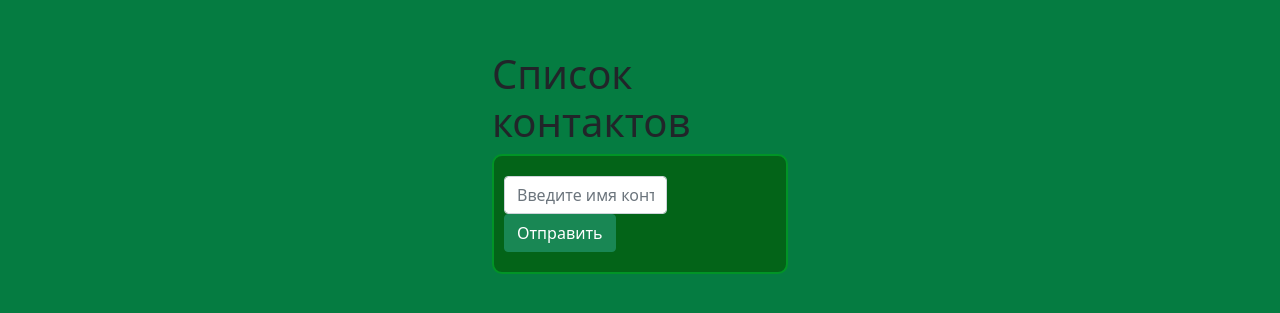
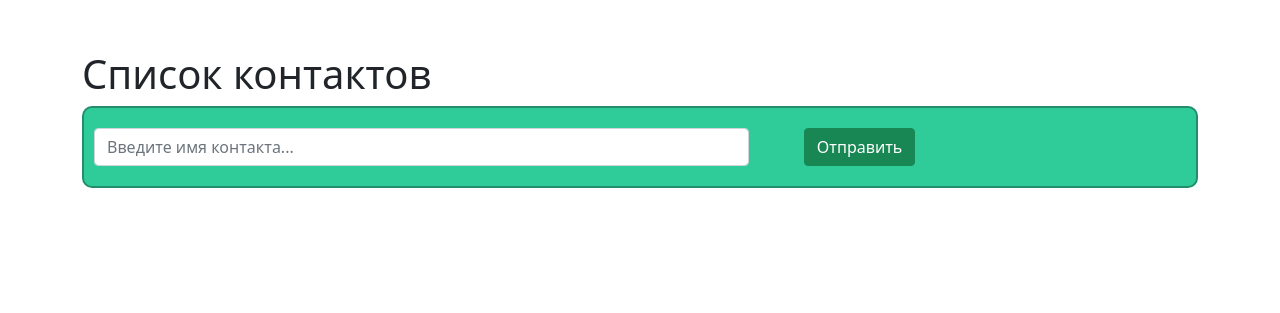
Before and after one commit to qafarlikerim/kera.ga, a PHP site: page / in a window 1280 px wide. Shown: the top 313 px of the page. Run offline with PHP 8.4, Linux system fonts and the light colour scheme.

Commit message:
Update style.css

```diff
--- a/css/style.css
+++ b/css/style.css
@@ -1,13 +1,13 @@
-body {background-color: #057c41!important}
+body {background-color: #EFF0F3}
 
 .container {
   margin-top: 50px;
-  width: 25%!important;
+  width: 25%;
 }
 
 form {
-  background: #036418;
-  border: 2px solid #019426;
+  background: #2FCC9A;
+  border: 2px solid #228e6c;
   border-radius: 10px;
   padding: 20px 10px;
 }
```
